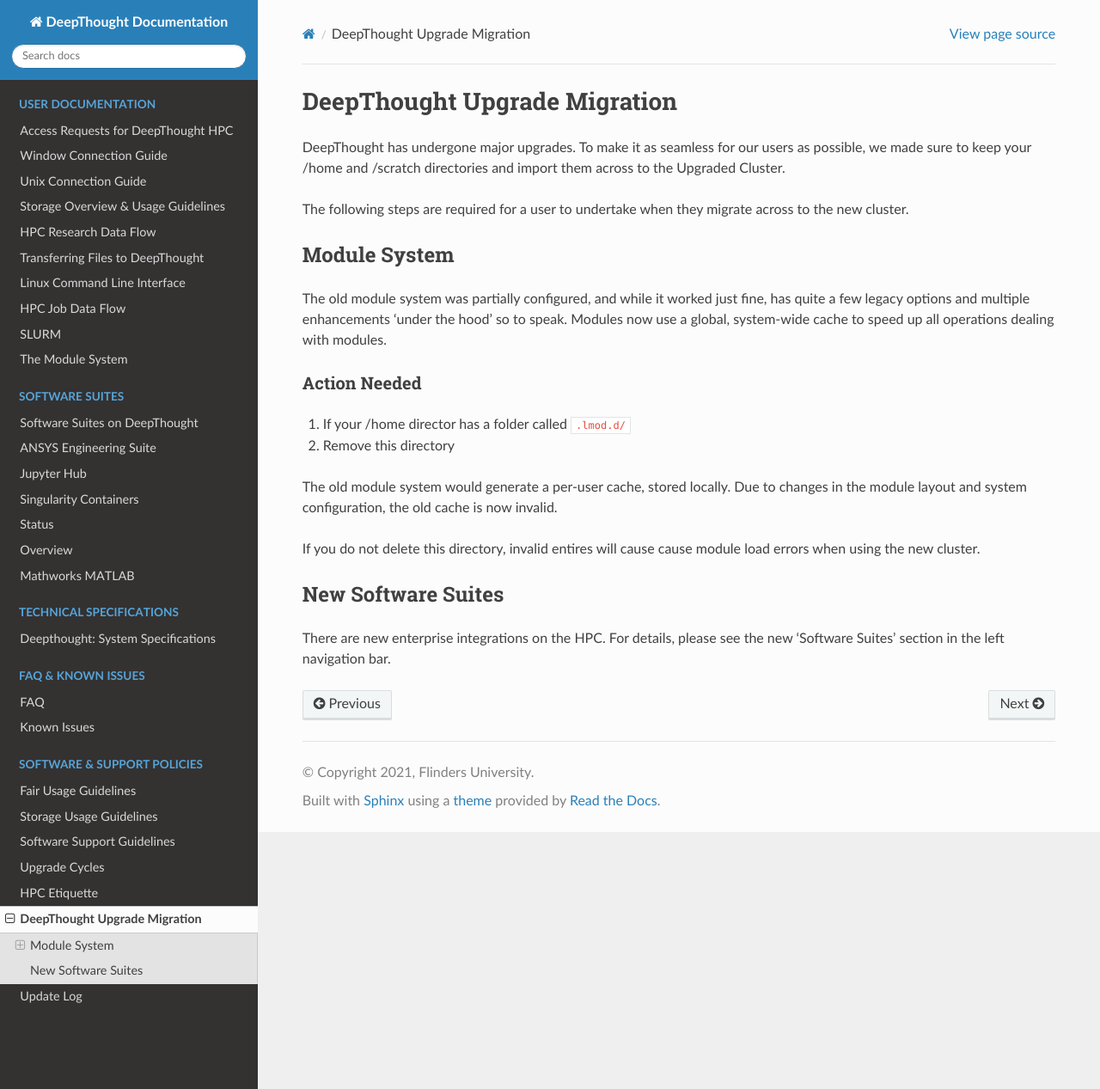
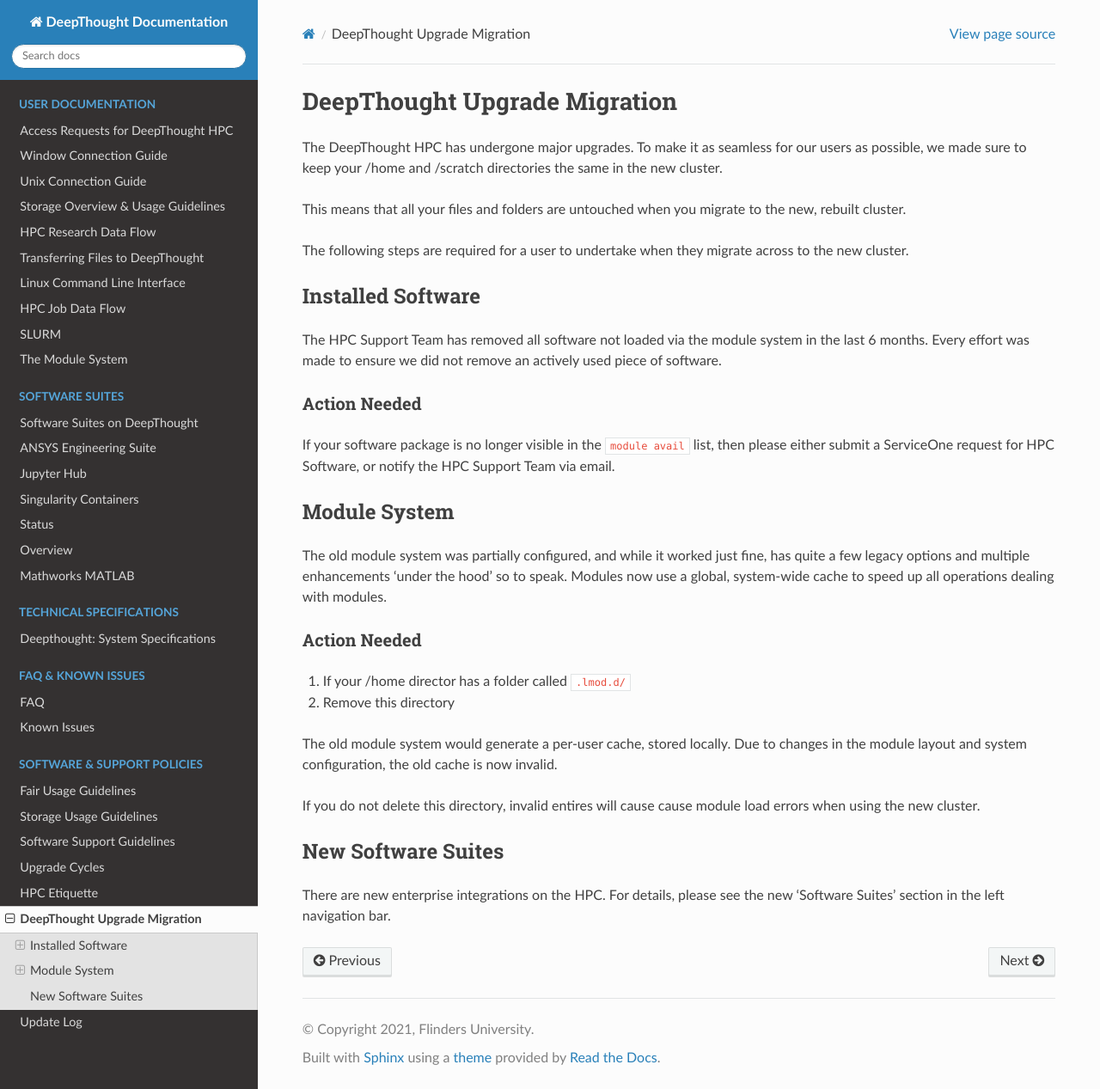
Before and after one commit to flindersuni/DeepThoughtHPC-docs, a Sphinx documentation site: the page built from docs/source/migration/upgrademigration.rst, in a window 1280 px wide and 1267 px high. Shown: the whole window at 86% size. Built offline with Sphinx 7.4.7 and the Read the Docs theme 2.0.0, drawn with Linux system fonts in a browser that asks for light colours.

Commit message:
Additional Upgrade FAQ

```diff
--- a/docs/source/migration/upgrademigration.rst
+++ b/docs/source/migration/upgrademigration.rst
@@ -2,12 +2,25 @@
 DeepThought Upgrade Migration
 ===============================
 
-DeepThought has undergone major upgrades. To make it as seamless for our users as possible, we made sure to keep
-your /home and /scratch directories and import them across to the Upgraded Cluster.
+The DeepThought HPC has undergone major upgrades. To make it as seamless for our users as possible, we made sure to keep
+your /home and /scratch directories the same in the new cluster.
+
+This means that all your files and folders are untouched when you migrate to the new, rebuilt cluster.
 
 The following steps are required for a user to undertake when they migrate across to the new
 cluster.
 
+
+Installed Software
+++++++++++++++++++++++
+The HPC Support Team has removed all software not loaded via the module system in the last 6 months. Every effort was made
+to ensure we did not remove an actively used piece of software.
+
+
+Action Needed
+****************
+If your software package is no longer visible in the ``module avail`` list, then please either submit a ServiceOne request
+for HPC Software, or notify the HPC Support Team via email.
 
 Module System
 +++++++++++++++
```
